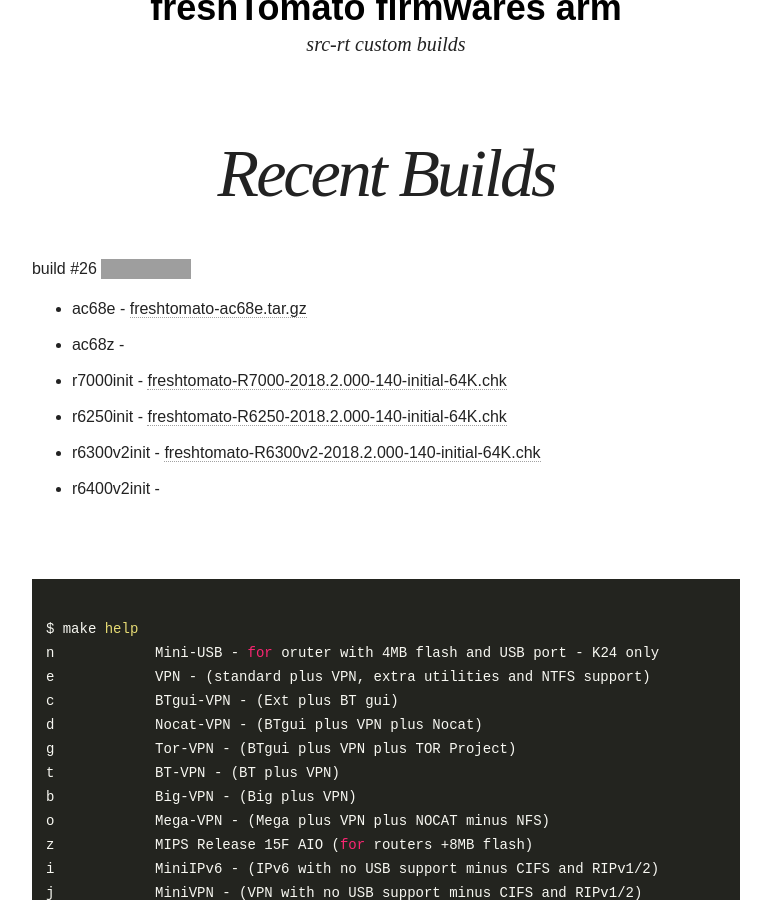
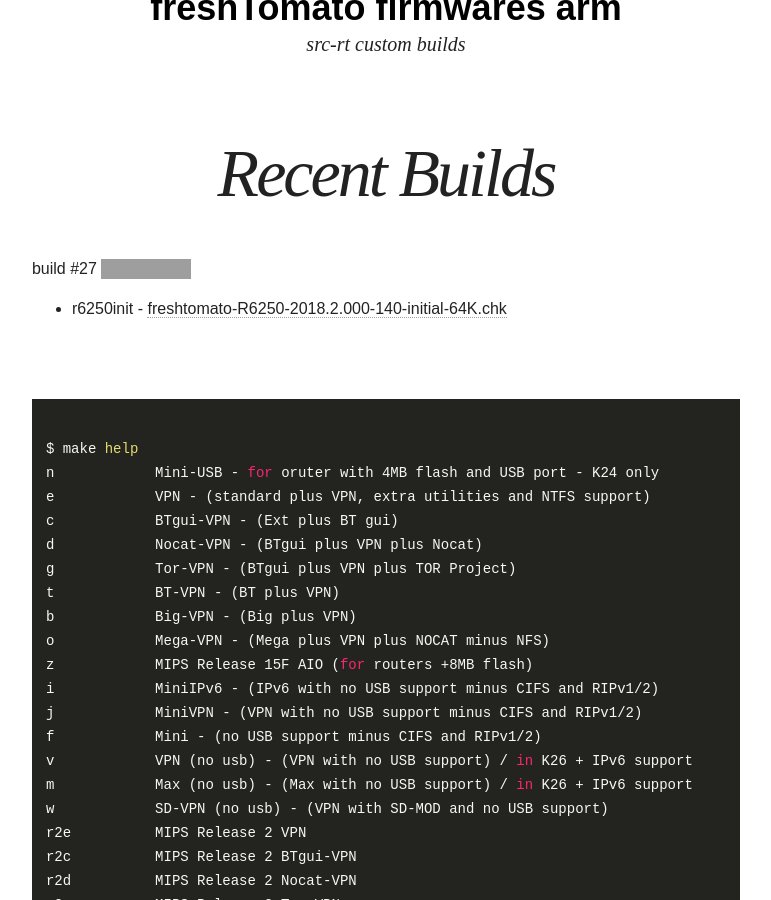
Before and after one commit to oglopss/freshTomato-ARM-ci-jekyll, a Jekyll site: the page built from index.html, in a window 1280 px wide and 900 px high, scrolled down 339 px. Shown: the whole window, without its empty margins (254-1025 px from the left). Built offline with Jekyll 4.4.1, drawn with Linux system fonts in a browser that asks for light colours; nearby versions of some CDN libraries; grey boxes are pictures that could not be loaded.

Commit message:
Travis build 27 r6250init pushed to gh-pages

```diff
--- a/_data/ss.yml
+++ b/_data/ss.yml
@@ -1,8 +1,3 @@
-build: 26
+build: 27
 files:
-  - 0005 r6300v2init freshtomato-R6300v2-2018.2.000-140-initial-64K.chk
   - 0004 r6250init freshtomato-R6250-2018.2.000-140-initial-64K.chk
-  - 0003 r7000init freshtomato-R7000-2018.2.000-140-initial-64K.chk
-  - 0006 r6400v2init
-  - 0001 ac68e freshtomato-ac68e.tar.gz
-  - 0002 ac68z
```
